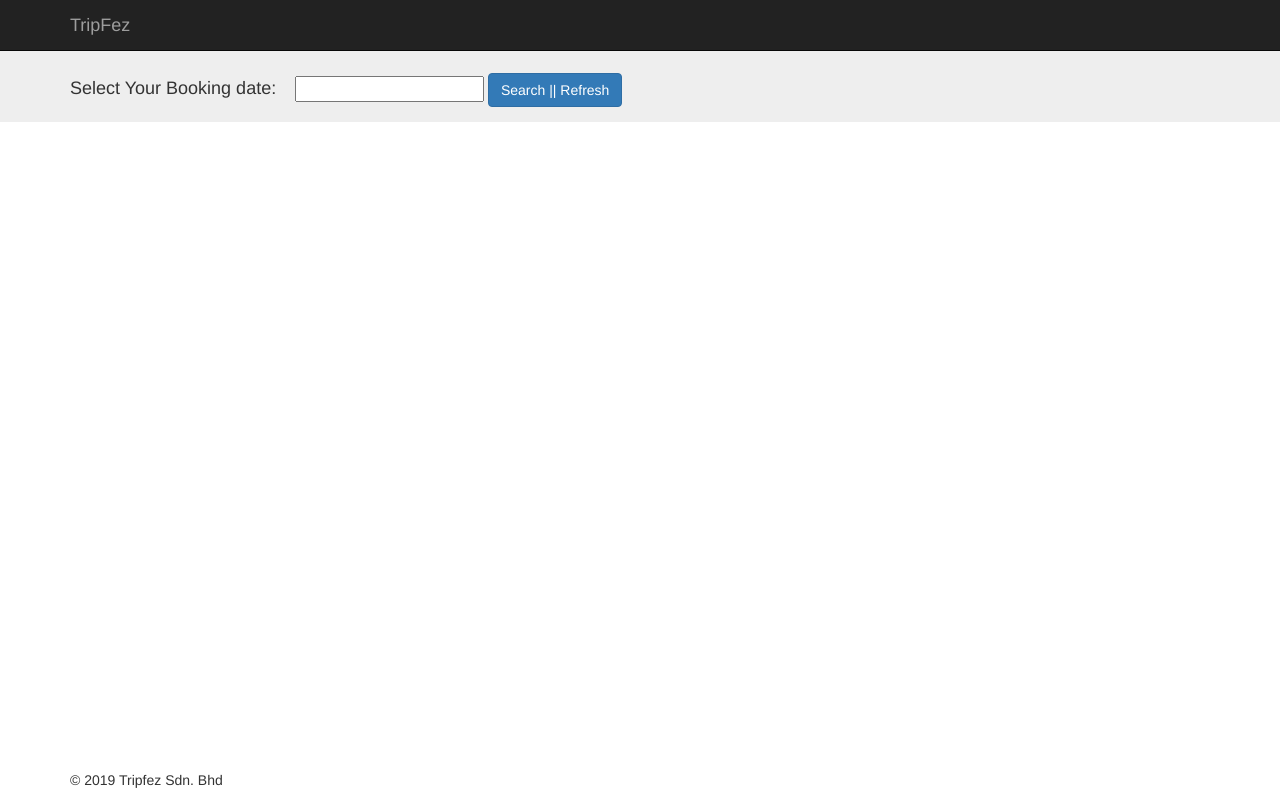
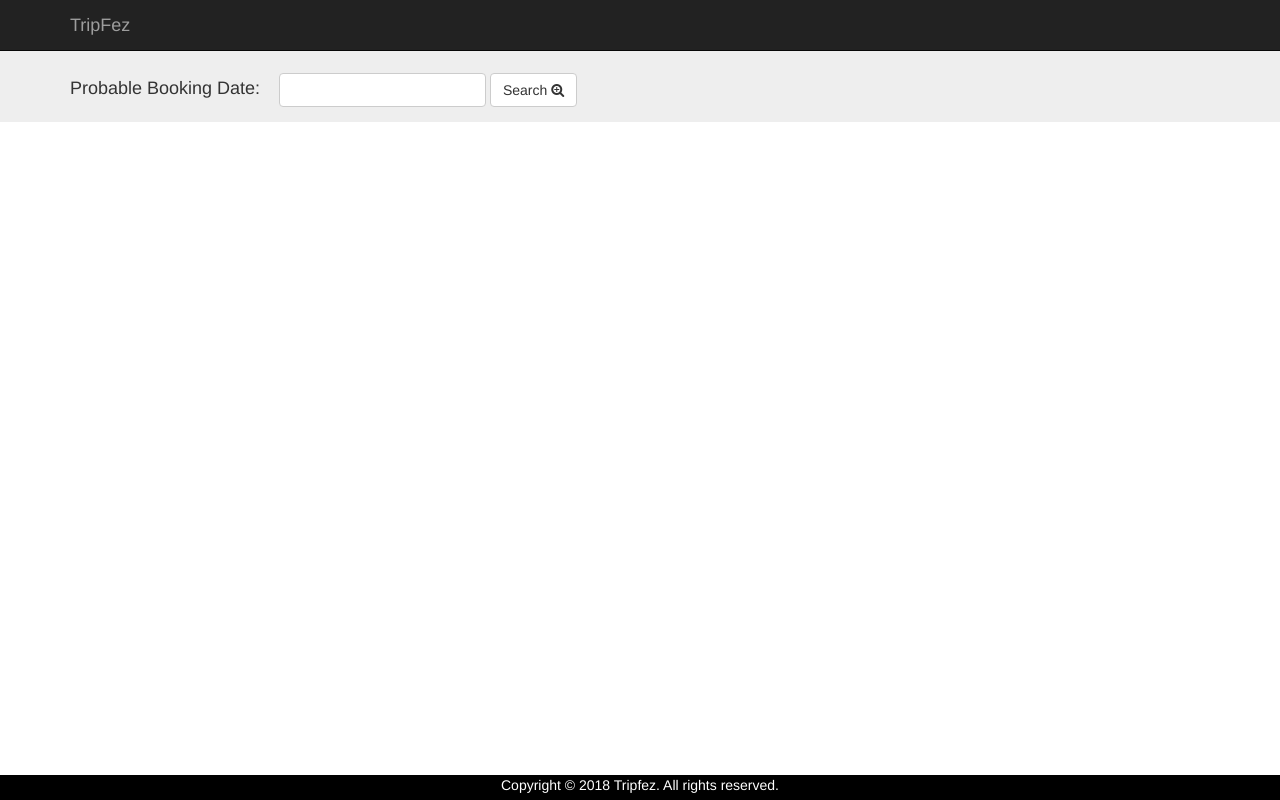
Before and after one commit to asadpstu/Tripfez, a PHP site: page / in a window 1280 px wide. Run offline with PHP 8.4, Linux system fonts and the light colour scheme; some libraries are stand-ins or nearby versions.

Commit message:
Full and Final Fix

```diff
--- a/assets/js/dynamic-room.js
+++ b/assets/js/dynamic-room.js
@@ -210,6 +210,7 @@
 
     function cancelRoom(roomid)
     {
+
         $("#room-select-"+roomid).hide('slow', function(){ $("#room-select-"+roomid).remove(); });
 
         $('#room_'+roomid).removeClass( "btn btn-warning" ).addClass( "btn btn-primary" );
@@ -219,11 +220,28 @@
 
     function submitbooking()
     {
-        $("#myModal-confirm").modal('show');
+        var adult = 0;
+        $('input[name="adult[]"]').each(function()
+        {
+            var loopAdult = $(this).val();
+            adult = Number(loopAdult) + Number(adult);
+
+        });
+        if(Number(adult) >= 1)
+        {
+          $("#myModal-confirm").modal('show');
+        }
+        else
+        {
+            $('input[name="adult[]"]').css('border','1px solid RED')
+        }
+
 
     }
 
     function reconfirm() {
+
+
 
         $('#SubForm').html('Processing Data...');
         var roomlist = $('#roomNumber').val();
--- a/assets/js/index.js
+++ b/assets/js/index.js
@@ -2,6 +2,8 @@ function showhide()
 {
     $('#records_table').show();
     $('#main-logic').hide();
+    $('#selection').hide();
+    $('#continue').show();
 }
 
 function search()
@@ -41,7 +43,7 @@ function search()
                     if(item.name === null && item.status === null)
                     {
 
-                        trHTML += '<tr><td>' + sl + '</td><td>' + item.RoomNumber + '</td><td>' + name + '</td><td>' + status + '</td><td><button class="btn btn-primary" id="room_' + item.RoomNumber + '" onclick="book(' + item.RoomNumber + ')">Choose</button></td></tr>';
+                        trHTML += '<tr><td>' + sl + '</td><td>' + item.RoomNumber + '</td><td>' + name + '</td><td>' + status + '</td><td><button class="btn btn-primary" id="room_' + item.RoomNumber + '" onclick="book(' + item.RoomNumber + ')">Available for Booking</button></td></tr>';
                     }
                     else
                     {
@@ -105,6 +107,7 @@ function booking()
     $('#selection').show();
     $('#records_table').hide();
     $('#main-logic').show();
+    $('#continue').hide();
 
     /* Main Logic Here */
     var selectedRoom = $('#roomNumber').val();
--- a/index.php
+++ b/index.php
@@ -6,6 +6,7 @@
     <meta name="viewport" content="width=device-width, initial-scale=1">
     <title>TripFez</title>
     <link href="node_modules/bootstrap/dist/css/bootstrap.css" rel="stylesheet">
+    <link href="https://stackpath.bootstrapcdn.com/font-awesome/4.7.0/css/font-awesome.min.css" rel="stylesheet">
     <link href="custom.css" rel="stylesheet">
 
 </head>
@@ -38,11 +39,11 @@
         <div class="container">
           <p style="padding-top:10px;">
                 <h4></h4>
-                <label style="font-size:18px;font-weight:400;margin-right:15px;">Select Your Booking date: </label>
-                <input type="text" name="date" id="date" alt="date" class="IP_calendar" title="Y-m-d">
-                <button class="btn btn-primary" id="search" role="button" onclick="search()">Search || Refresh</button>
-                <button class="btn btn-danger" id="continue" role="button" onclick="booking()" style="float:right;display:none;">Continue Booking (<span id="count" style="font-weight:bolder">0</span>)</button>
-                <button class="btn btn-warning" id="selection" role="button" onclick="showhide()" style="float:right;display:none;margin-right:10px;">Show Selection </button>
+                <label style="font-size:18px;font-weight:400;margin-right:15px;">Probable  Booking Date: </label>
+                <input type="text" name="date" id="date" alt="date" class="IP_calendar btn btn-default " title="Y-m-d" readonly>
+                <button class="btn btn-default" id="search" role="button" onclick="search()">Search <i class="fa fa-search-plus" aria-hidden="true"></i></i>
+                <button class="btn btn-danger" id="continue" role="button" onclick="booking()" style="float:right;display:none;width:150px">Continue Booking (<span id="count" style="font-weight:bolder">0</span>)</button>
+                <button class="btn btn-warning" id="selection" role="button" onclick="showhide()" style="float:right;display:none;margin-right:10px;width:150px">Show Selection </button>
 
                 </p>
 
@@ -107,14 +108,13 @@
 
 
 
-            <div style="position:fixed;bottom:0px;width:100%">
 
-                    <p>&copy; 2019 Tripfez Sdn. Bhd</p>
-            </div>
 
         </div>
 
-
+<div style="position:fixed;bottom:0px;width:100%;height:25px;background-color:black;color:#FFF;">
+     <p align='center'> Copyright &copy; 2018 Tripfez. All rights reserved.</p>
+</div>
 
 
 
```
